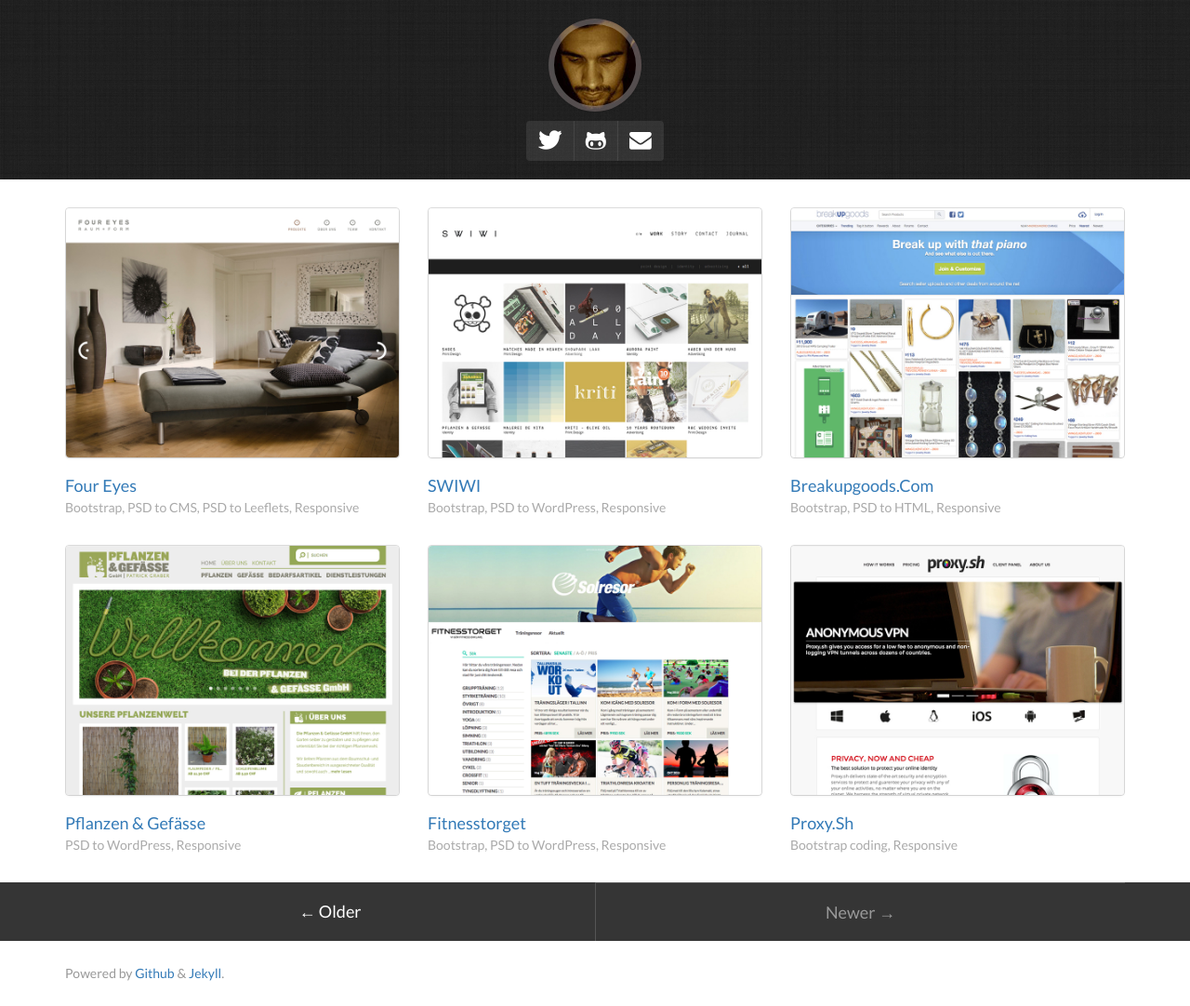
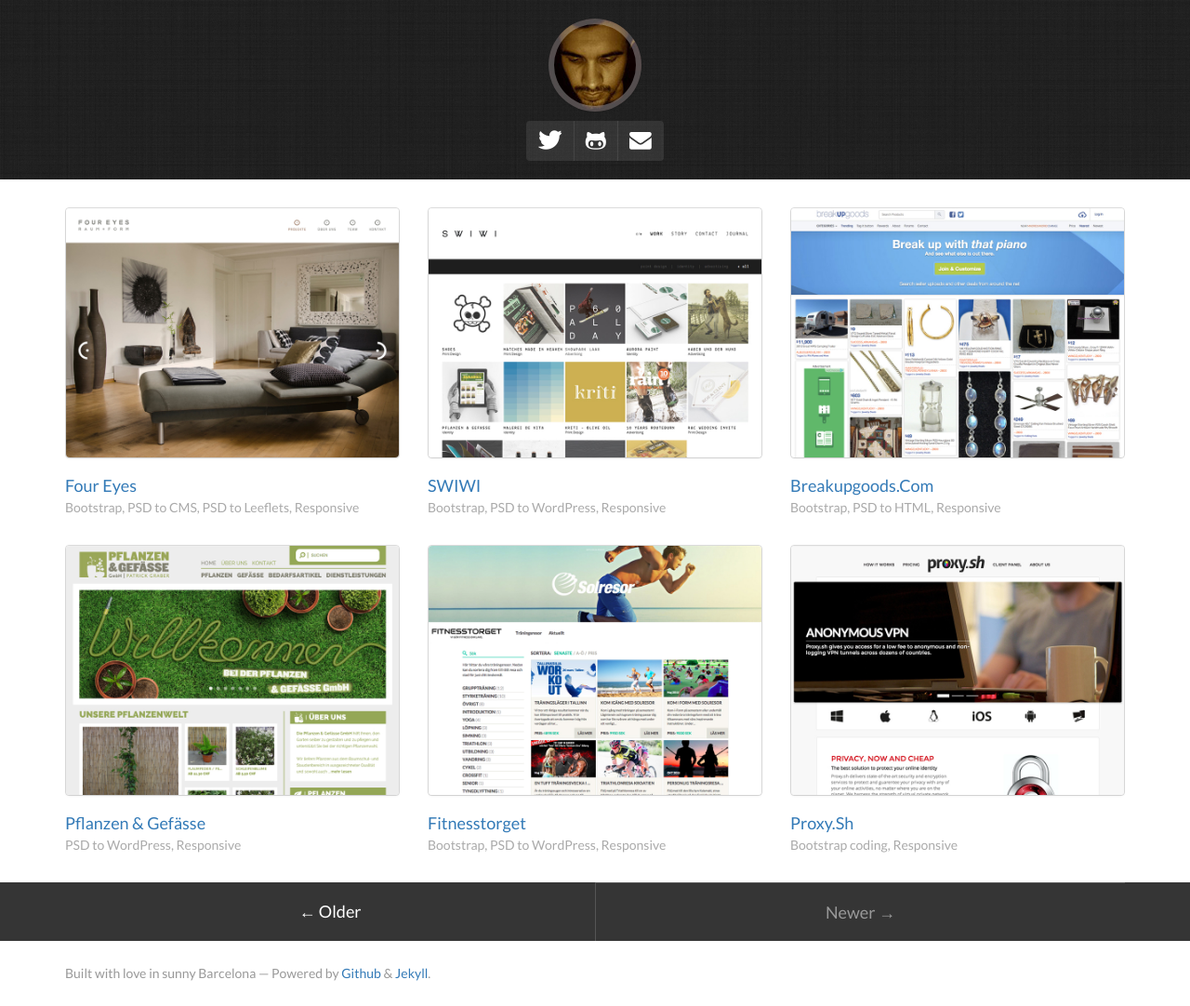
Before and after one commit to tatygrassini/tatygrassini.github.com, a Jekyll site: the page built from index.html, in a window 1280 px wide. Shown: the whole page at 93% size. Built offline with Jekyll 4.4.1, drawn with Linux system fonts in a browser that asks for light colours; nearby versions of some CDN libraries; Markdown is read by kramdown in place of the engine named in the settings; the list of posts is cut into pages by our own code.

Commit message:
Changed footer message

```diff
--- a/_layouts/default.html
+++ b/_layouts/default.html
@@ -71,7 +71,7 @@
 
 <footer class="credits" role="contentinfo">
 <div class="container">
-<p>Powered by <a href="https://github.com/" target="_blank">Github</a> &amp; <a href="https://github.com/mojombo/jekyll" target="_blank">Jekyll</a>.</p>
+<p>Built with love in sunny Barcelona &mdash; Powered by <a href="https://github.com/" target="_blank">Github</a> &amp; <a href="https://github.com/mojombo/jekyll" target="_blank">Jekyll</a>.</p>
 </div>
 </footer>
 
```
